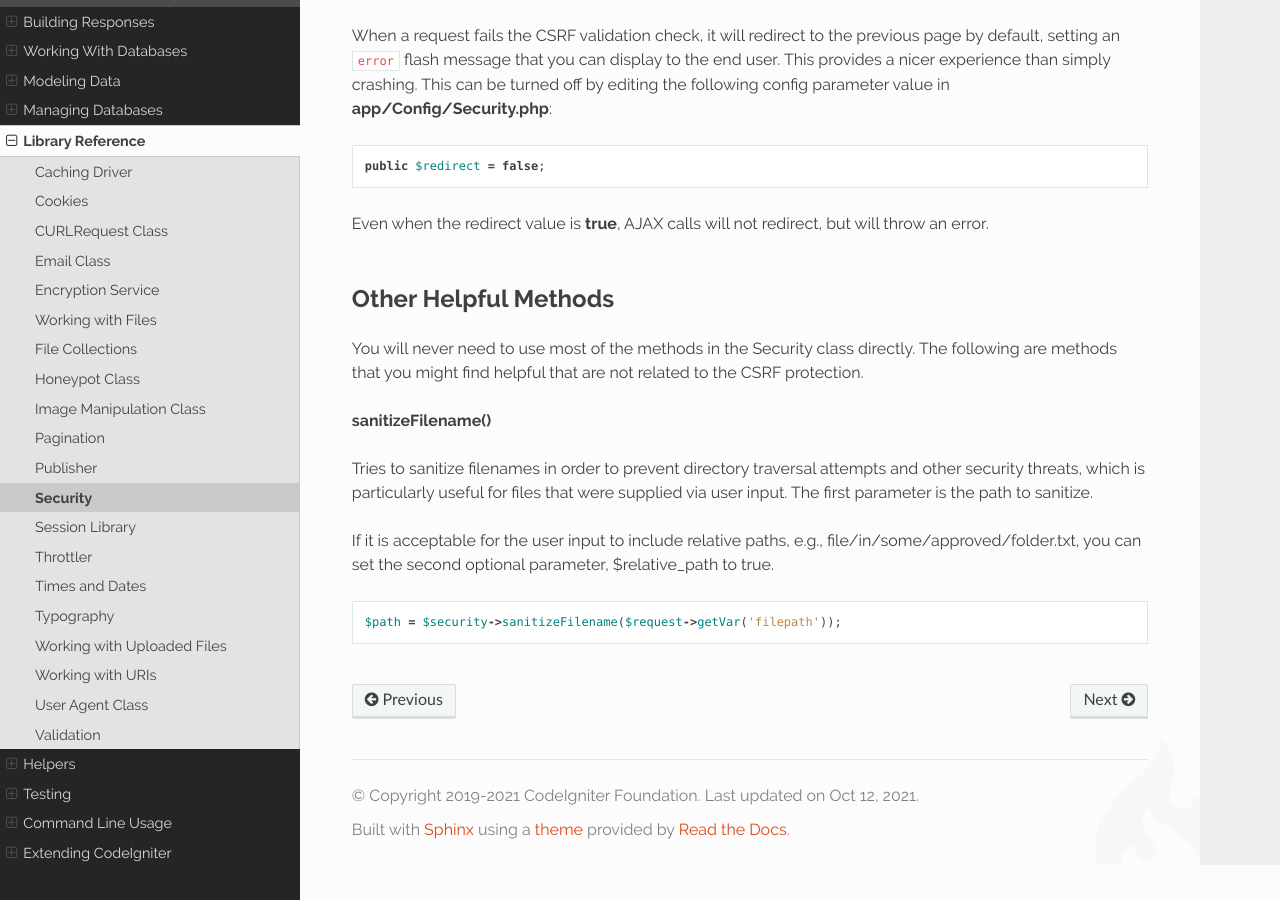
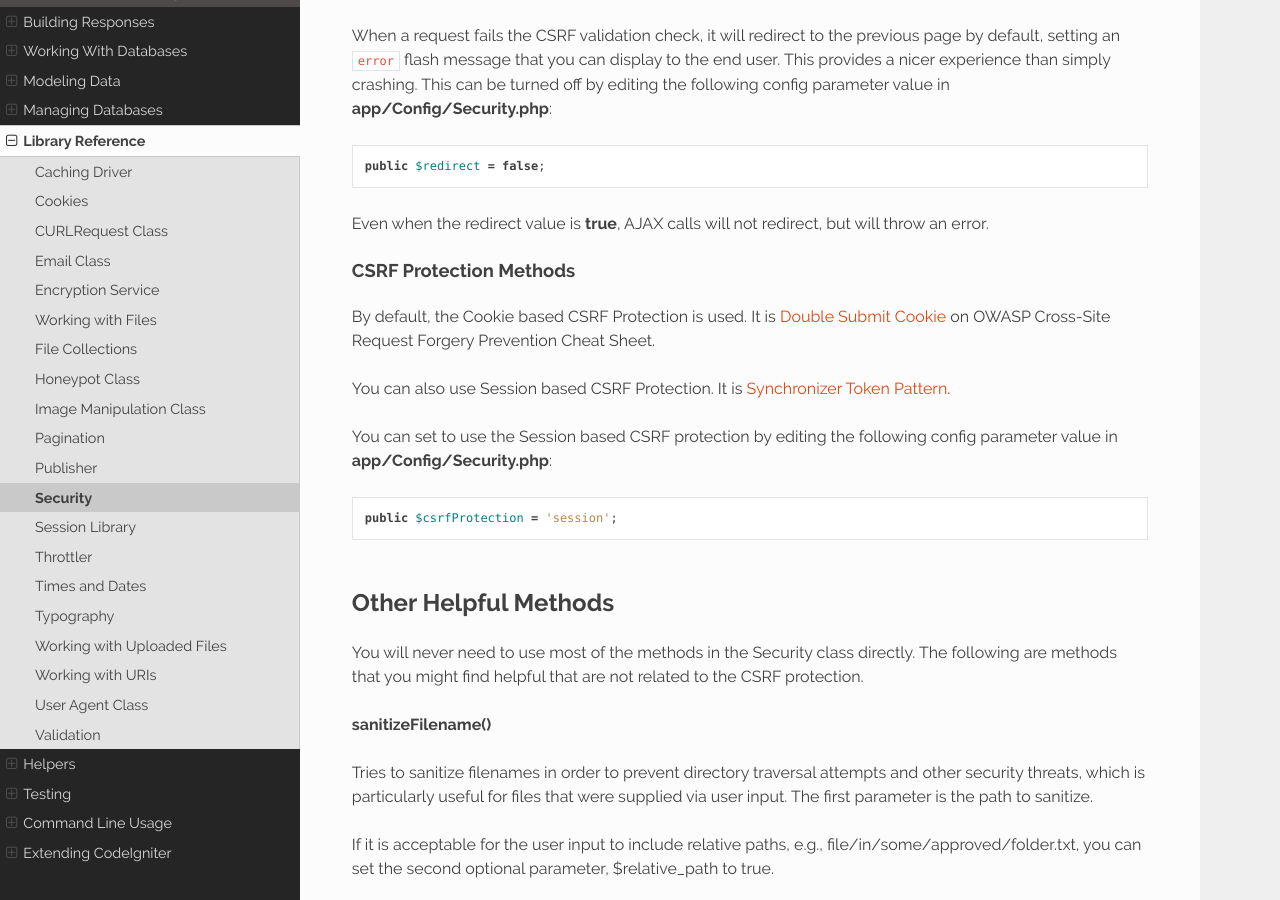
Before and after one commit to NEKOGET/ci4_user_guide_src, a Sphinx documentation site: the page built from source/libraries/security.rst, in a window 1280 px wide and 900 px high, scrolled down 2741 px. Built offline with Sphinx 7.4.7 and the Read the Docs theme 2.0.0, drawn with Linux system fonts in a browser that asks for light colours.

Commit message:
docs: add Session based CSRF Protection

```diff
--- a/source/libraries/security.rst
+++ b/source/libraries/security.rst
@@ -120,6 +120,22 @@ than simply crashing. This can be turned off by editing the following config par
 
 Even when the redirect value is **true**, AJAX calls will not redirect, but will throw an error.
 
+=======================
+CSRF Protection Methods
+=======================
+
+By default, the Cookie based CSRF Protection is used. It is
+`Double Submit Cookie <https://cheatsheetseries.owasp.org/cheatsheets/Cross-Site_Request_Forgery_Prevention_Cheat_Sheet.html#double-submit-cookie>`_
+on OWASP Cross-Site Request Forgery Prevention Cheat Sheet.
+
+You can also use Session based CSRF Protection. It is
+`Synchronizer Token Pattern <https://cheatsheetseries.owasp.org/cheatsheets/Cross-Site_Request_Forgery_Prevention_Cheat_Sheet.html#synchronizer-token-pattern>`_.
+
+You can set to use the Session based CSRF protection by editing the following config parameter value in
+**app/Config/Security.php**::
+
+    public $csrfProtection = 'session';
+
 *********************
 Other Helpful Methods
 *********************
```
